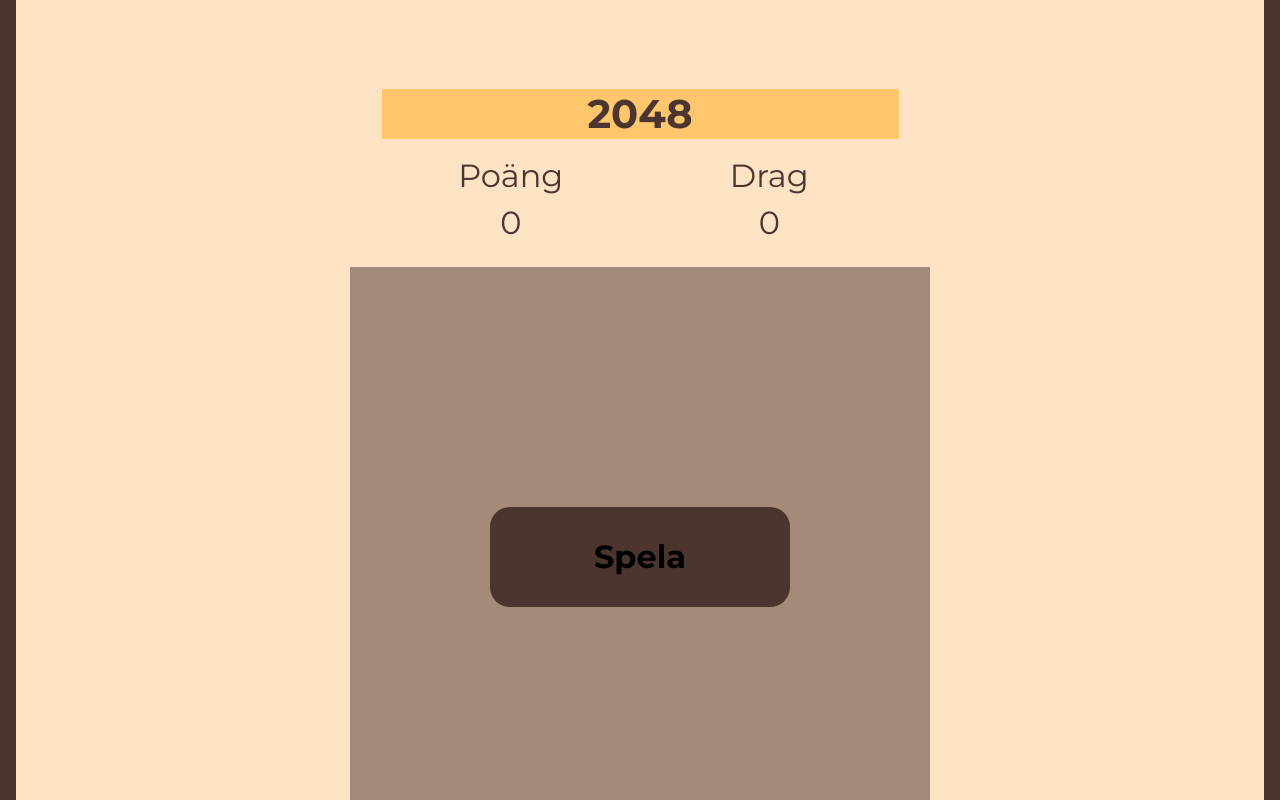
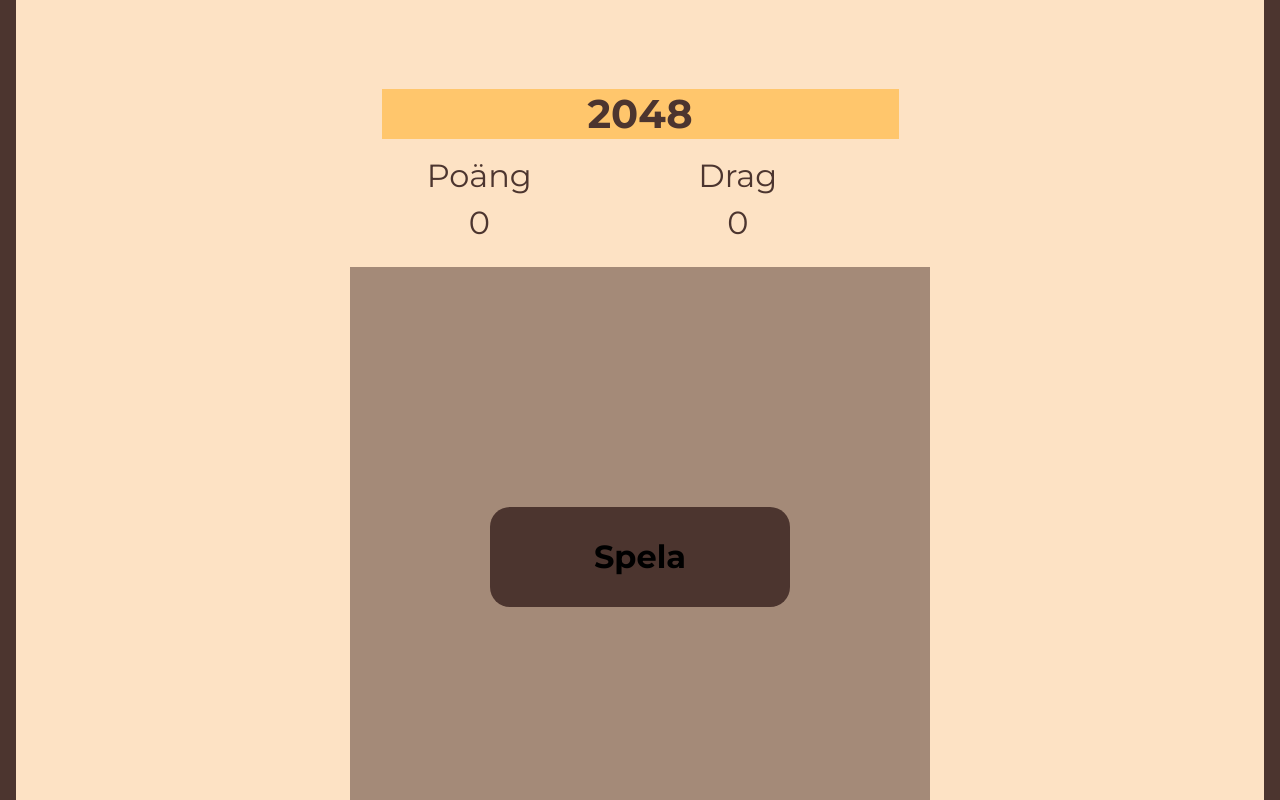
Before and after one commit to SamuelMeijer/examination-project-extended, a React (Create React App) app in the folder frontend/: page /game in a window 1280 px wide. Shown: the part 700-1500 px from the top of the page. Built offline with nearby package versions, Linux system fonts and the light colour scheme.

Commit message:
Moving scoreboard to Game2048-component and state management for the scoreboard

```diff
--- a/frontend/src/components/Game2048/Game2048.tsx
+++ b/frontend/src/components/Game2048/Game2048.tsx
@@ -1,4 +1,4 @@
-import React, { useState, useEffect } from "react";
+import React, { useState, useEffect, useReducer } from "react";
 import Styles from "./game2048.module.css";
 
 // Importing components
@@ -15,10 +15,37 @@ import {
   generateNewValueTile,
 } from "./gameLogic/gameLogic";
 
+// TODO: Move scoreboard reducer and interface!
+type ACTIONTYPE =
+  | { type: "update"; payload: number }
+  | { type: "reset"; payload: number };
+
+function scoreBoardReducer(state: ScoreBoardInterface, action: ACTIONTYPE) {
+  switch (action.type) {
+    case "update":
+      return { score: state.score + action.payload, moves: state.moves++ };
+    case "reset":
+      return { score: 0, moves: 0 };
+    default:
+      throw new Error();
+  }
+}
+
+interface ScoreBoardInterface {
+  score: number;
+  moves: number;
+}
+
 // TODO: Add logic for user being logged in or not
 export default function Game2048() {
-  const [gameIsRunning, setGameIsRunning] = useState<boolean>(false);
+  const [gameIsRunning, setGameIsRunning] = useState(false);
   const [tileList, setTileList] = useState<TileInterface[]>([]);
+
+  const initialScoreBoardState: ScoreBoardInterface = { score: 0, moves: 0 };
+  const [scoreBoard, dispatch] = useReducer(
+    scoreBoardReducer,
+    initialScoreBoardState
+  );
 
   const startNewGame = (event: React.MouseEvent<HTMLButtonElement>): void => {
     event.preventDefault();
@@ -36,37 +63,65 @@ export default function Game2048() {
     setTileList(newArr);
   };
 
+  const updateScoreBoard = (newScore: number): void => {
+    dispatch({ type: "update", payload: newScore });
+  };
+
   const handleKeyUp = (event: KeyboardEvent) => {
     // TODO: Fix so that the windows doesnt scroll or change keys from arrowkeys
     event.preventDefault();
 
-    // TODO: Update score + moves with every correct move
+    let newScore = 0;
 
     if (event.key === "ArrowRight" || event.key === "d" || event.key === "D") {
+      // Move all tiles to the right side of the board
       moveHorizontal("Right", tileList, setTileList, gameIsRunning);
-      combineNumbersInRow(tileList, setTileList);
+      // Check for possible merges
+      newScore = combineNumbersInRow(tileList, setTileList);
+      // Update scoreboard
+      updateScoreBoard(newScore);
+      // Move all tiles to the right side of the board after merges
       moveHorizontal("Right", tileList, setTileList, gameIsRunning);
+      // Generate a new tile on an empty slot
       generateNewValueTile(tileList, setTileList);
     }
 
     if (event.key === "ArrowLeft" || event.key === "a" || event.key === "A") {
+      // Move all tiles to the left side of the board
       moveHorizontal("Left", tileList, setTileList, gameIsRunning);
-      combineNumbersInRow(tileList, setTileList);
+      // Check for possible merges
+      newScore = combineNumbersInRow(tileList, setTileList);
+      // Update scoreboard
+      updateScoreBoard(newScore);
+      // Move all tiles to the left side of the board after merges
       moveHorizontal("Left", tileList, setTileList, gameIsRunning);
+      // Generate a new tile on an empty slot
       generateNewValueTile(tileList, setTileList);
     }
 
     if (event.key === "ArrowDown" || event.key === "s" || event.key === "S") {
+      // Move all tiles to the bottom side of the board
       moveVertical("Down", tileList, setTileList, gameIsRunning);
-      combineNumbersInColumn(tileList, setTileList);
+      // Check for possible merges
+      newScore = combineNumbersInColumn(tileList, setTileList);
+      // Update scoreboard
+      updateScoreBoard(newScore);
+      // Move all tiles to the bottom side of the board after merges
       moveVertical("Down", tileList, setTileList, gameIsRunning);
+      // Generate a new tile on an empty slot
       generateNewValueTile(tileList, setTileList);
     }
 
     if (event.key === "ArrowUp" || event.key === "w" || event.key === "W") {
+      // Move all tiles to the top side of the board
       moveVertical("Up", tileList, setTileList, gameIsRunning);
-      combineNumbersInColumn(tileList, setTileList);
+      // Check for possible merges
+      newScore = combineNumbersInColumn(tileList, setTileList);
+      // Update scoreboard
+      updateScoreBoard(newScore);
+      // Move all tiles to the top side of the board
       moveVertical("Up", tileList, setTileList, gameIsRunning);
+      // Generate a new tile on an empty slot
       generateNewValueTile(tileList, setTileList);
     }
   };
@@ -82,9 +137,21 @@ export default function Game2048() {
       window.addEventListener("keyup", handleKeyUp);
     }
     // eslint-disable-next-line react-hooks/exhaustive-deps
-  }, [tileList]);
+  }, [tileList.length]);
 
   return (
+    <div className={Styles.gameContainer}>
+      <div className={Styles.scoreBoard}>
+        <div className={Styles.scoreBoardPoints}>
+          <h3>Poäng</h3>
+          <p>{scoreBoard.score}</p>
+        </div>
+        <div className={Styles.scoreBoardPoints}>
+          <h3>Drag</h3>
+          <p>{scoreBoard.moves}</p>
+        </div>
+      </div>
+
       <div className={Styles.gameGrid}>
         {!gameIsRunning ? (
           //TODO: REPLACE WITH <StyledButton textInput="Spela" colorInput="#FFC66C" onClick={startNewGame}/>
@@ -104,5 +171,6 @@ export default function Game2048() {
           })
         )}
       </div>
+    </div>
   );
 }
--- a/frontend/src/components/Game2048/game2048.module.css
+++ b/frontend/src/components/Game2048/game2048.module.css
@@ -1,3 +1,9 @@
+.gameContainer {
+    width: 100%;
+    height: 708px;
+}
+
+
 .gameGrid {
     width: 580px;
     height: 580px;
@@ -11,6 +17,30 @@
 
     justify-content: center;
     align-items: center;
+}
+
+.scoreBoard {
+    width: 100%;
+    max-width: 517px;
+    height: 128px;
+
+    display: flex;
+}
+
+.scoreBoardPoints {
+    width: 50%;
+    height: 100%;
+
+    display: flex;
+    flex-direction: column;
+    justify-content: center;
+    align-items: center;
+}
+
+.scoreBoardPoints h3, .scoreBoardPoints p {
+    font-size: 2rem;
+    font-weight: 400;
+    color: #4C352F
 }
 
 /* TODO: REMOVE WHEN REPLACING WITH StyledButton (SAME STYLING) */
--- a/frontend/src/components/Game2048/gameLogic/gameLogic.ts
+++ b/frontend/src/components/Game2048/gameLogic/gameLogic.ts
@@ -22,7 +22,7 @@ export const moveHorizontal = (
       let zeroesNeeded = 4 - rowValuesGreaterThanZero.length;
       let arrOfZeroes = Array(zeroesNeeded).fill(0);
 
-      // Combine the arrays (ONLY DIFFERENCCE BETWEEN LEFT OR RIGHT)
+      // Combine the arrays depending on direction
       let arrAfterMovement = [];
       switch (direction) {
         case "Right":
@@ -66,7 +66,7 @@ export const moveVertical = (
     let zeroesNeeded = 4 - columnValuesGreaterThanZero.length;
     let arrOfZeroes = Array(zeroesNeeded).fill(0);
 
-    // Combine the arrays (ONLY DIFFERENCCE BETWEEN LEFT OR RIGHT)
+    // Combine the arrays depending on direction
     let arrAfterMovement = [];
     switch (direction) {
       case "Up":
@@ -94,17 +94,26 @@ export const combineNumbersInRow = (
 ) => {
   const updatedTileList = [...tileList];
 
+  // Keeping track of the total value of merged tiles
+  let mergedTileValue = 0
+
   for (let i = 0; i < tileList.length - 1; i++) {
-    if (updatedTileList[i].value === updatedTileList[i + 1].value) {
+    if (updatedTileList[i].value === updatedTileList[i + 1].value && updatedTileList[i].value !== 0) {
       // Combine the total value and update the value of a tile
-      updatedTileList[i].value =
-        +updatedTileList[i].value + updatedTileList[i + 1].value;
+      updatedTileList[i].value += updatedTileList[i + 1].value;
       // Set the value to 0 to make it a blank tile
       updatedTileList[i + 1].value = 0;
+
+      // Updating value of merged tiles
+      mergedTileValue += updatedTileList[i].value
     }
   }
 
   setTileList(updatedTileList);
+
+  // TODO: Add scoreboard dispatch!
+  // Returning to enable updating scoreboard
+  return mergedTileValue
 };
 
 export const combineNumbersInColumn = (
@@ -113,17 +122,27 @@ export const combineNumbersInColumn = (
 ) => {
   const updatedTileList = [...tileList];
 
+  // Keeping track of the total value of merged tiles
+  let mergedTileValue = 0
+
   for (let i = 0; i < 12; i++) {
-    if (updatedTileList[i].value === updatedTileList[i + 4].value) {
+    if (updatedTileList[i].value === updatedTileList[i + 4].value && updatedTileList[i].value !== 0) {
       // Combine the total value and update the value of a tile
-      updatedTileList[i].value =
-        +updatedTileList[i].value + updatedTileList[i + 4].value;
+      updatedTileList[i].value += updatedTileList[i + 4].value;
       // Set the value to 0 to make it a blank tile
       updatedTileList[i + 4].value = 0;
+
+      // Updating value of merged tiles
+      mergedTileValue += updatedTileList[i].value
     }
   }
 
+
   setTileList(updatedTileList);
+
+  // TODO: Add scoreboard dispatch!
+  // Returning to enable updating scoreboard
+  return mergedTileValue
 };
 
 // Generates a new tile with the value 2 on an empty slot (tile with value = 0).
@@ -131,7 +150,7 @@ export const generateNewValueTile = (
   tileList: TileInterface[],
   setTileList: Function
 ): void => {
-  // TODO: Add check to see if all tiles have a value > 0
+  // TODO: Add check to see if all tiles have a value > 0 => Game is lost!
 
   const updatedTileList = [...tileList];
   const randomNumber = Math.floor(Math.random() * tileList.length);
--- a/frontend/src/pages/Game/Game.tsx
+++ b/frontend/src/pages/Game/Game.tsx
@@ -29,16 +29,6 @@ export default function Game() {
       <div className={Styles.gameContainer}>
         <div className={Styles.colorDivider}>
           <h2>2048</h2>
-        </div>
-        <div className={Styles.scoreBoard}>
-          <div className={Styles.scoreBoardPoints}>
-            <h3>Poäng</h3>
-            <p>0</p>
-          </div>
-          <div className={Styles.scoreBoardPoints}>
-            <h3>Drag</h3>
-            <p>0</p>
-          </div>
         </div>
         <div className={Styles.gameBoardContainer}>
           <Game2048 />
--- a/frontend/src/pages/Game/game.module.css
+++ b/frontend/src/pages/Game/game.module.css
@@ -86,7 +86,7 @@
 .gameBoardContainer {
     width: 100%;
     /* TODO: MAKE DYNAMIC WHEN WINDOW RESIZES */
-    height: 580px;
+    height: 708px;
 
     /* #4C352F in rgb */
     /* background-color: rgba(76, 53, 47, 0.5); */
```
Lines whose indentation alone changed are shown as unchanged.
